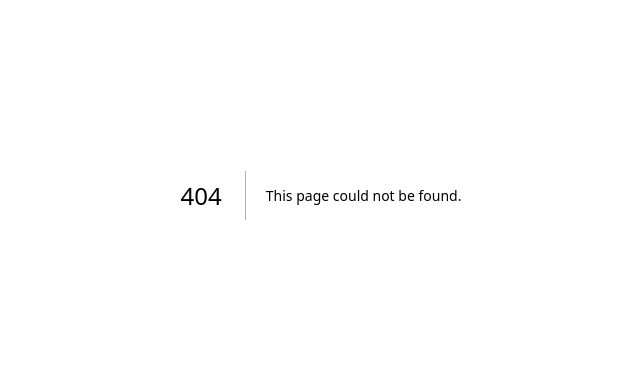
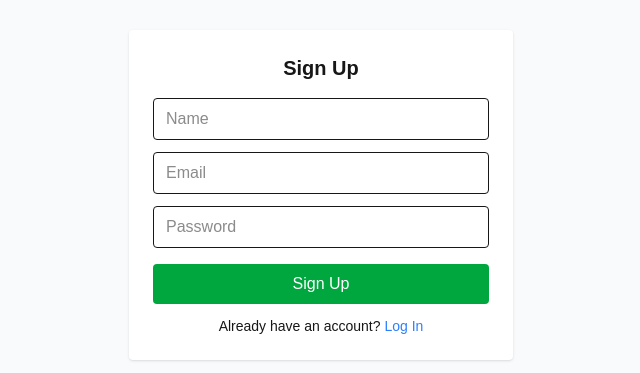
Before and after one commit to UWASEdjaria/Capstone-Project-Phase-two, a Next.js app: page /lab2/1/signUp.ts in a window 1280 px wide. Before the commit this address had no page. Shown: the part 205-578 px from the top of the page, without its empty margins (319-959 px from the left). Built offline with nearby package versions, Linux system fonts and the light colour scheme.

Commit message:
lab2:add styled page of signUp

```diff
--- /dev/null
+++ b/src/app/lab2/(api)/[id]/signUp.ts/page.tsx
@@ -0,0 +1,63 @@
+import { useState } from "react";
+
+export default function SignUp() {
+  const [formData, setFormData] = useState({ name: "", email: "", password: "" });
+
+  const handleChange = (e: React.ChangeEvent<HTMLInputElement>) => {
+    setFormData({ ...formData, [e.target.name]: e.target.value });
+  };
+
+  const handleSubmit = (e: React.FormEvent) => {
+    e.preventDefault();
+    console.log(formData); // replace with API call
+  };
+
+  return (
+    <div className="min-h-screen flex items-center justify-center bg-gray-50 p-4">
+      <form
+        onSubmit={handleSubmit}
+        className="w-full max-w-sm bg-white p-6 rounded shadow"
+      >
+        <h2 className="text-xl font-bold mb-4 text-center">Sign Up</h2>
+
+        <input
+          type="text"
+          name="name"
+          placeholder="Name"
+          value={formData.name}
+          onChange={handleChange}
+          className="w-full mb-3 px-3 py-2 border rounded"
+          required
+        />
+
+        <input
+          type="email"
+          name="email"
+          placeholder="Email"
+          value={formData.email}
+          onChange={handleChange}
+          className="w-full mb-3 px-3 py-2 border rounded"
+          required
+        />
+
+        <input
+          type="password"
+          name="password"
+          placeholder="Password"
+          value={formData.password}
+          onChange={handleChange}
+          className="w-full mb-4 px-3 py-2 border rounded"
+          required
+        />
+
+        <button className="w-full bg-green-600 text-white py-2 rounded hover:bg-green-700">
+          Sign Up
+        </button>
+
+        <p className="text-sm text-center mt-3">
+          Already have an account? <a href="/login" className="text-blue-500">Log In</a>
+        </p>
+      </form>
+    </div>
+  );
+}
```
